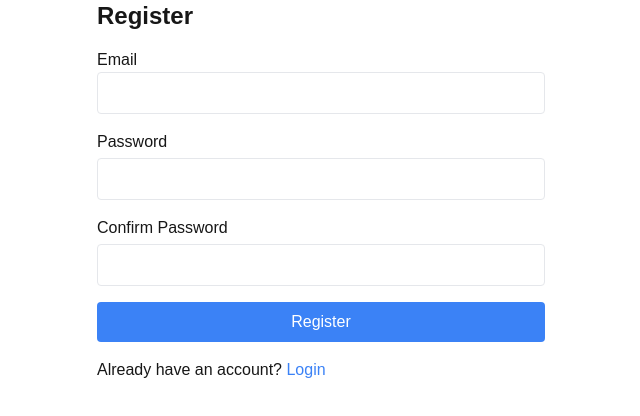
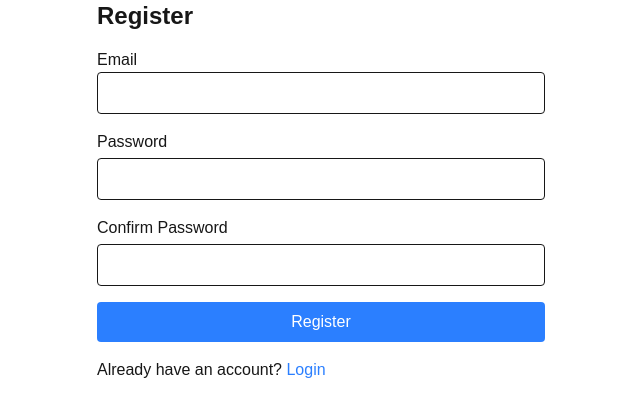
Before and after one commit to shlokkohli/Reels, a Next.js app: page /register in a window 1280 px wide. Shown: the top 416 px of the page, without its empty margins (319-959 px from the left). Built offline with nearby package versions, Linux system fonts and the light colour scheme; what imagekitio-next would draw is missing.

Commit message:
fixed daisyui error

```diff
--- a/package.json
+++ b/package.json
@@ -19,7 +19,8 @@
     "next": "15.1.7",
     "next-auth": "^4.24.11",
     "react": "^19.0.0",
-    "react-dom": "^19.0.0"
+    "react-dom": "^19.0.0",
+    "tailwindcss": "^4.0.9"
   },
   "devDependencies": {
     "@eslint/eslintrc": "^3",
@@ -30,7 +31,6 @@
     "eslint": "^9",
     "eslint-config-next": "15.1.7",
     "postcss": "^8",
-    "tailwindcss": "^3.4.17",
     "typescript": "^5"
   }
 }
--- a/src/app/globals.css
+++ b/src/app/globals.css
@@ -1,6 +1,5 @@
-@tailwind base;
-@tailwind components;
-@tailwind utilities;
+@import "tailwindcss";
+@plugin "daisyui";
 
 :root {
   --background: #ffffff;
--- a/src/app/register/page.tsx
+++ b/src/app/register/page.tsx
@@ -26,8 +26,10 @@ function Register() {
           email, password
         })
 
+        console.log(response)
+
       } catch (error) {
-
+        console.log(error)
       }
 
     }
```
Also changed, not shown: 1 other file (tests, documents, lock files or other folders).
